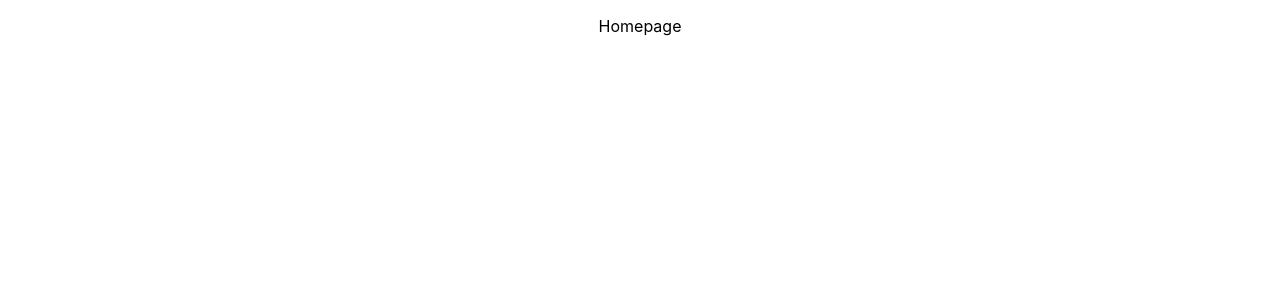
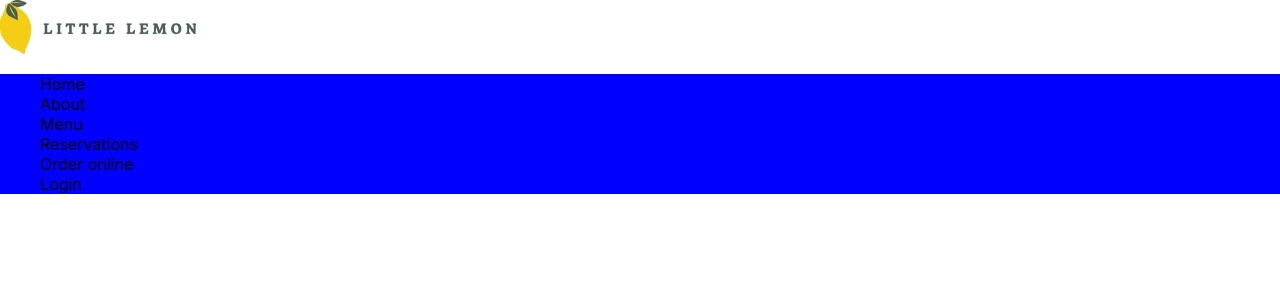
Before and after one commit to KingProsper95/little-lemon, a React (Create React App) app: page / in a window 1280 px wide. Shown: the top 300 px of the page. Built offline with nearby package versions, Linux system fonts and the light colour scheme.

Commit message:
new files added

```diff
--- a/public/index.html
+++ b/public/index.html
@@ -7,8 +7,11 @@
     <meta name="theme-color" content="#000000" />
     <meta
       name="description"
-      content="Web site created using create-react-app"
+      content="A restaurant where you can order the best dishes online"
     />
+    <meta name="og:title" content="Little lemon Restaurant">
+    <meta name="og:description" content="Order your food online now" />
+    <meta name="og:image" content="./restaurant.jpg" />
     <link rel="apple-touch-icon" href="%PUBLIC_URL%/logo192.png" />
     <!--
       manifest.json provides metadata used when your web app is installed on a
--- a/src/App.js
+++ b/src/App.js
@@ -1,10 +1,13 @@
 import './App.css';
+import Header from './components/Header';
+import Footer from './components/Footer';
 
 function App() {
   return (
-    <div className="App">
-      <p>Homepage</p>
-    </div>
+    <>
+      <Header />
+      <Footer />
+    </>
   );
 }
 
--- /dev/null
+++ b/src/components/Footer.js
@@ -0,0 +1,5 @@
+function Footer() {
+
+}
+
+export default Footer;
--- /dev/null
+++ b/src/components/Header.js
@@ -0,0 +1,13 @@
+import Nav from './Nav';
+import logo from '../assets/images/logo.jpg'
+function Header() {
+    return(
+    <>
+        <img src={logo} alt="logo"/>
+        <Nav />
+    </>
+    )
+
+}
+
+export default Header;
--- /dev/null
+++ b/src/components/Homepage/Main.js
@@ -0,0 +1,5 @@
+function Main(){
+
+}
+
+export default Main;
--- /dev/null
+++ b/src/components/Nav.js
@@ -0,0 +1,20 @@
+function Nav(){
+    const ulStyle = {
+        backgroundColor : 'blue',
+        listStyleType : 'none',
+    }
+    return (
+        <>
+            <ul style = {ulStyle}>
+                <li>Home</li>
+                <li>About</li>
+                <li>Menu</li>
+                <li>Reservations</li>
+                <li>Order online</li>
+                <li>Login</li>
+            </ul>
+        </>
+    )
+}
+
+export default Nav;
```
Also changed, not shown: public/restaurant.jpg (added), src/assets/images/logo.jpg (added), src/components/ReservationPage/Main.js (added).
